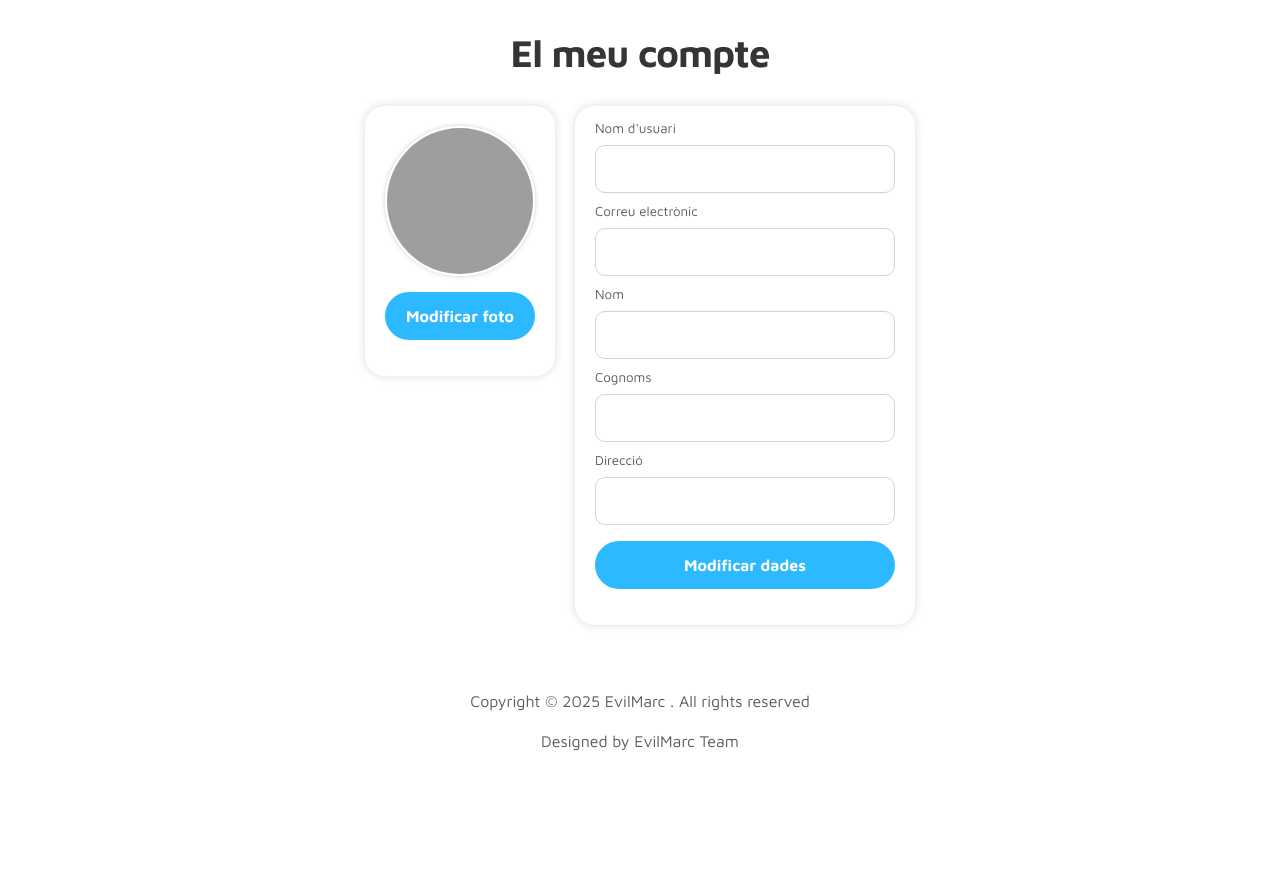
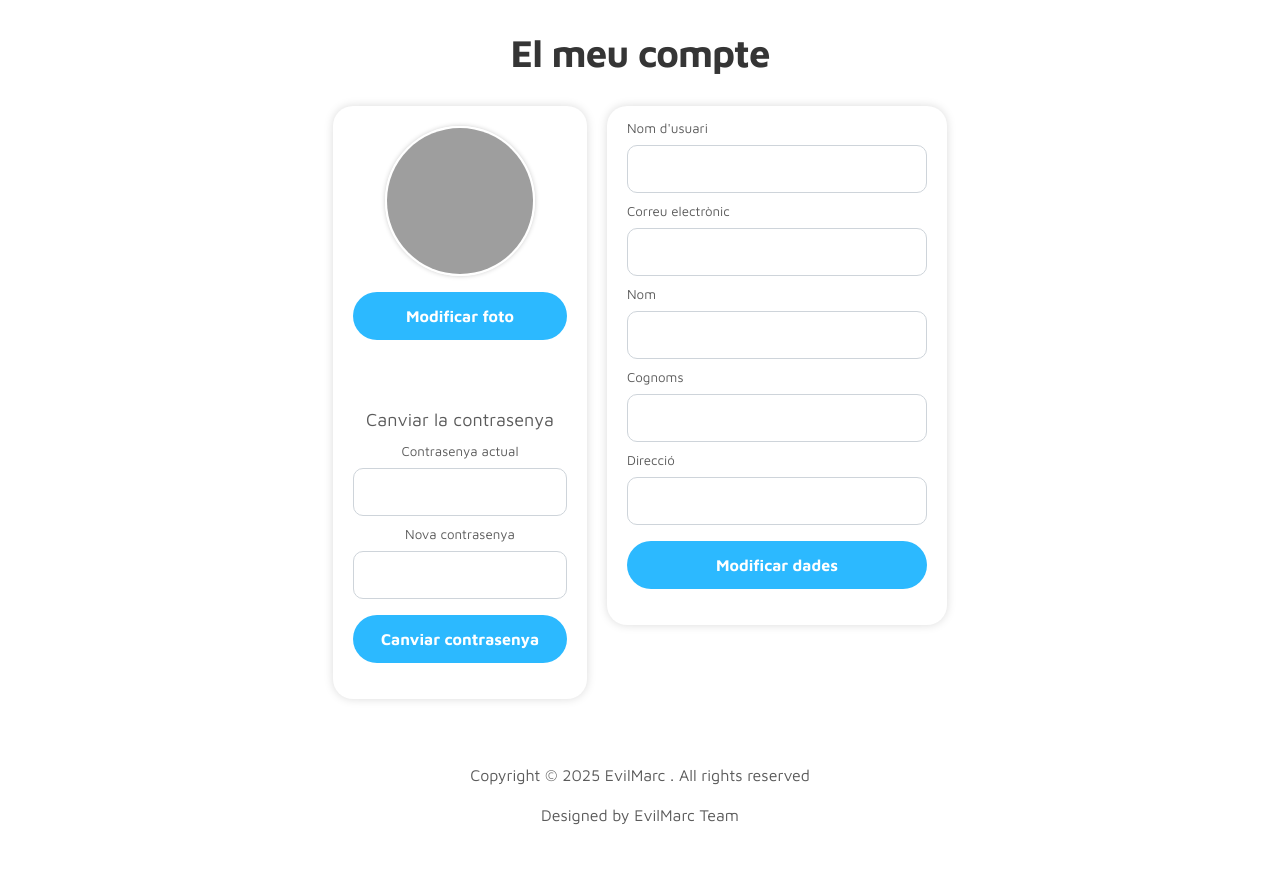
Before and after one commit to mxntse3exe/EvilMarc, a PHP site: page /compte in a window 1280 px wide. Shown: the part 56-947 px from the top of the page. Before the commit the page ends 807 px from the top, so only its background shows below. Run offline with PHP 8.4, Linux system fonts and the light colour scheme; the visitor is signed in with stand-in values (Sample User, id 1); data that the repository does not hold is empty; grey boxes are pictures that could not be loaded.

Commit message:
modificar pass

```diff
--- a/web/compte.php
+++ b/web/compte.php
@@ -163,6 +163,48 @@
                 }
             }
 
+
+            if(isset($_REQUEST['modificarpass'])) {
+
+                $pass_actual = $_REQUEST['contrasenya_actual'];
+                $pass_actual = str_replace("=","",$pass_actual);
+                $pass_actual = str_replace("'","\'",$pass_actual);
+                $pass_actual = str_replace('"','\"',$pass_actual);
+
+                $pass_nova = $_REQUEST['nova_contrasenya'];
+                $pass_nova = str_replace("=","",$pass_nova);
+                $pass_nova = str_replace("'","\'",$pass_nova);
+                $pass_nova = str_replace('"','\"',$pass_nova);
+
+                $pass_actual_hash = hash('sha256', $pass_actual, false);
+				$pass_nova_hash = hash('sha256', $pass_nova, false);
+
+                $sql_obtenir_pass = "select contrasenya from USUARIS where id_usu = '$id_usu'";
+
+                $contrasenya_bd = mysqli_query($conexion, $sql_obtenir_pass);
+
+                if ($fila = mysqli_fetch_assoc($contrasenya_bd)) {
+                    $contrasenya_bd_hash = $fila['contrasenya'];
+
+                    if ($contrasenya_bd_hash === $pass_actual_hash) {
+                        // La contrasenya introduïda és correcta
+                        // Aquí s'actualitza la contrasenya nova
+                        $sql_actualitzar = "update USUARIS set contrasenya = '$pass_nova_hash' WHERE id_usu = '$id_usu'";
+                        if (mysqli_query($conexion, $sql_actualitzar)) {
+                            echo "Contrasenya actualitzada correctament.";
+                        } else {
+                            echo "Error en actualitzar la contrasenya.";
+                        }
+                    } else {
+                        echo "La contrasenya actual no és correcta.";
+                    }
+                } else {
+                    echo "Usuari no trobat.";
+                }
+
+            }
+
+
         ?>
 
                     <div class="contingut_panell_dades">
@@ -182,6 +224,19 @@
 
 
                                     <button type="button" class="form-control submit-btn" id="btnModificarFoto" name="foto">Modificar foto</button>
+
+                                </form>
+
+
+                                <form action="compte" method="post" enctype="multipart/form-data" id="formModificarPass">
+                                    <p>Canviar la contrasenya</p>
+                                    <p class="label_mod">Contrasenya actual</p>
+                                    <input class="form-control mod_dades_inp contra" type="password" id="contrasenya_actual" name="contrasenya_actual" required>
+
+                                    <p class="label_mod">Nova contrasenya</p>
+                                    <input class="form-control mod_dades_inp contra" type="password" id="nova_contrasenya" name="nova_contrasenya" required>
+
+                                    <input class="form-control submit-btn" type="submit" value="Canviar contrasenya" name="modificarpass">
 
                                 </form>
 
--- a/web/css/tooplate-style.css
+++ b/web/css/tooplate-style.css
@@ -927,6 +927,14 @@ b, strong {
 }
 .columna {
   flex-direction: column
+}
+
+#formModificarPass {
+  margin-top: 50px;
+}
+
+.contra {
+  width: 100%;
 }
 
 
```
